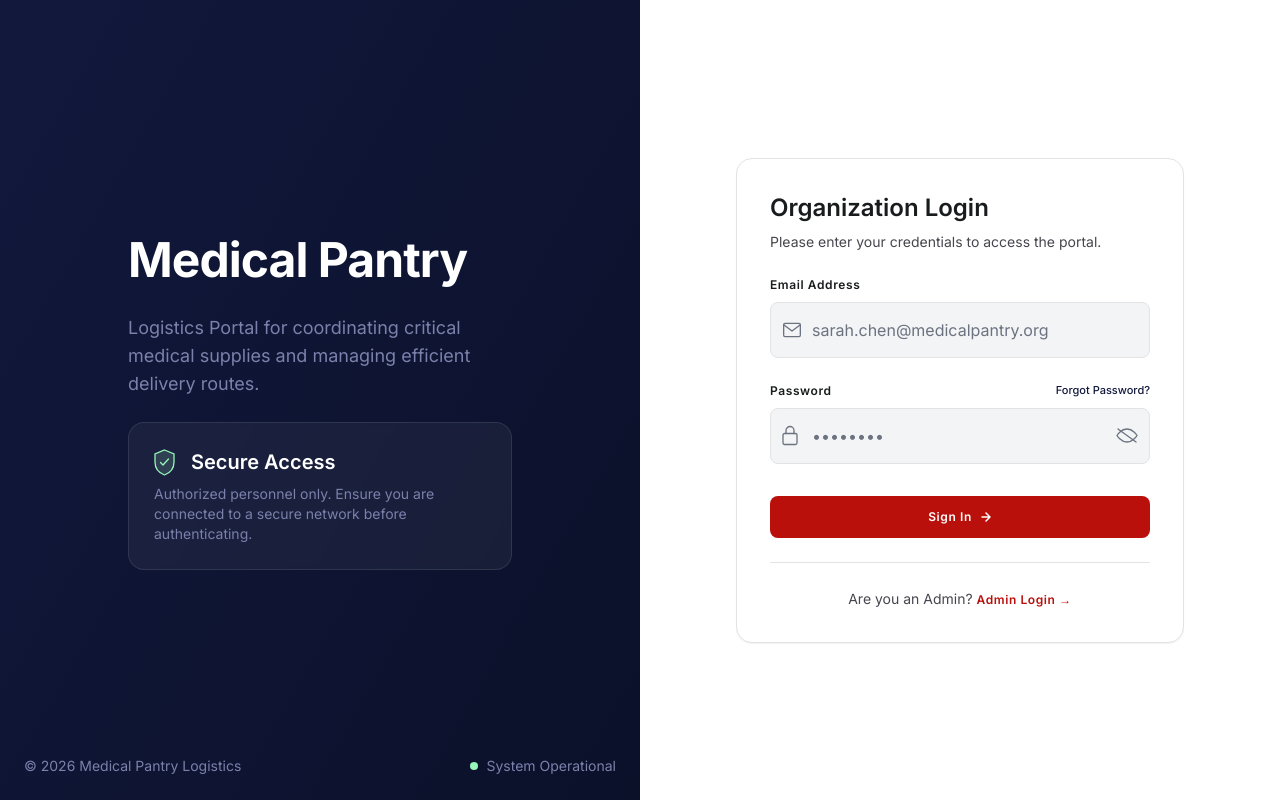
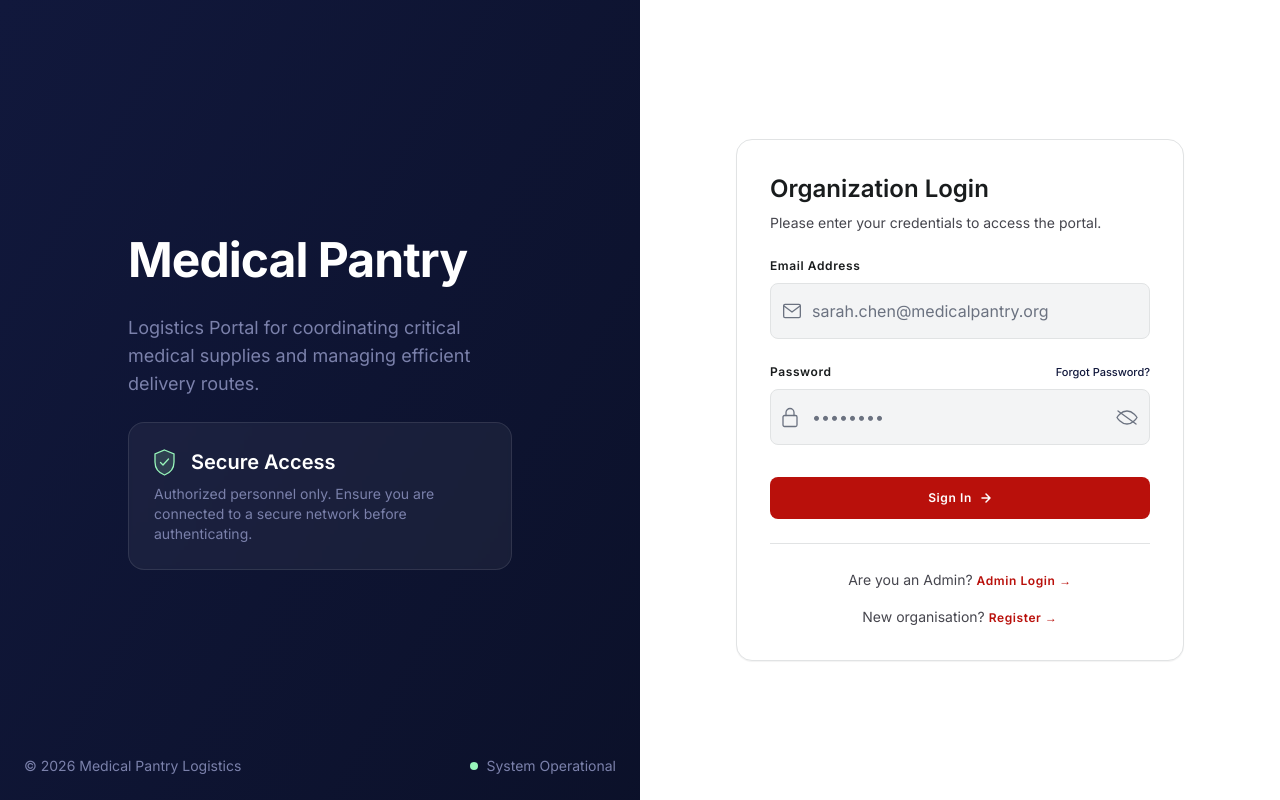
Before and after one commit to Goodrun-Falcons/Goodrun_Falcons, a Next.js app in the folder web-admin/: page /login in a window 1280 px wide. Built offline with nearby package versions, Linux system fonts and the light colour scheme; no server answers.

Commit message:
"Wording changed to register from signup for organisations"

```diff
--- a/web-admin/app/login/page.tsx
+++ b/web-admin/app/login/page.tsx
@@ -279,6 +279,15 @@ export default function LoginPage() {
               {isAdmin ? "Organization Login →" : "Admin Login →"}
             </button>
           </div>
+
+          {!isAdmin && (
+            <p className="mt-4 text-center text-[14px] text-[#46464e]">
+              New organisation?{" "}
+              <a href="/signup" className="text-[12px] font-semibold tracking-[0.6px] text-[#b9100b]">
+                Register →
+              </a>
+            </p>
+          )}
         </div>
       </div>
     </div>
--- a/web-admin/app/signup/page.tsx
+++ b/web-admin/app/signup/page.tsx
@@ -175,7 +175,7 @@ export default function SignupPage() {
             <>
               <div className="flex flex-col gap-2">
                 <h2 className="text-[24px] font-semibold leading-[32px] text-[#191c1d]">
-                  Organisation Signup
+                  Organisation Registration
                 </h2>
                 <p className="text-[14px] leading-[20px] text-[#46464e]">
                   Tell us about your organisation to request access to the portal.
@@ -300,7 +300,7 @@ export default function SignupPage() {
                   disabled={loading}
                   className="flex w-full items-center justify-center gap-2 rounded-lg bg-[#b9100b] px-4 py-3 text-[12px] font-semibold tracking-[0.6px] text-white disabled:opacity-60"
                 >
-                  {loading ? "Submitting…" : "Request Access"}
+                  {loading ? "Submitting…" : "Register"}
                 </button>
               </form>
 
```
